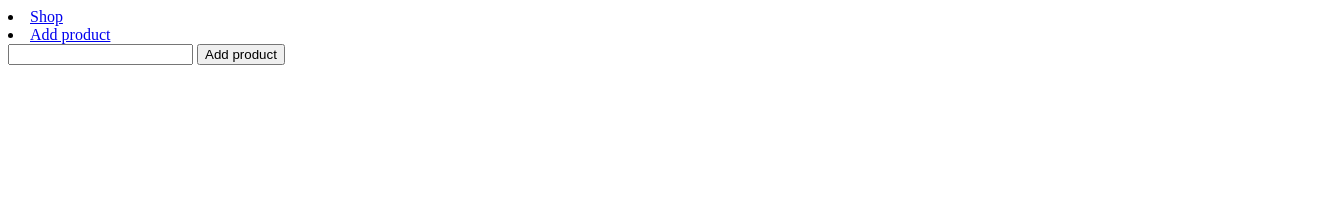
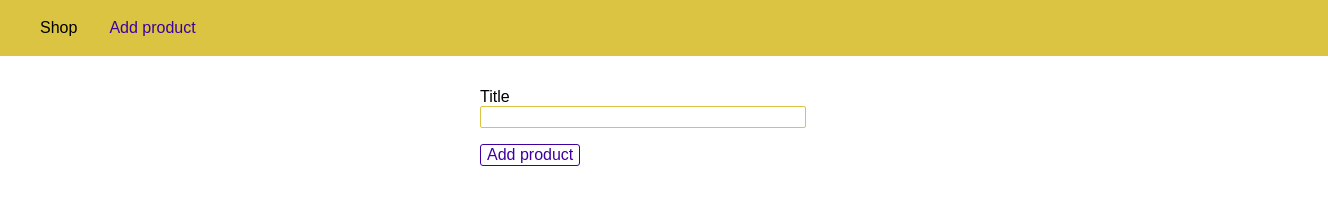
Before and after one commit to PranavBhatia/nodejs-practice, a website: page 3. Express.js/views/add-product.html in a window 1280 px wide. Shown: the whole page, 1328 px wide, since content can reach past the window. Drawn offline with Linux system fonts and the light colour scheme.

Commit message:
Styling pages

```diff
--- a/3. Express.js/views/add-product.html
+++ b/3. Express.js/views/add-product.html
@@ -4,21 +4,112 @@
     <meta charset="UTF-8" />
     <meta name="viewport" content="width=device-width, initial-scale=1.0" />
     <title>Add product</title>
+    <style>
+      body {
+        padding: 0;
+        margin: 0;
+        font-family: sans-serif;
+      }
+
+      main {
+        padding: 1rem;
+      }
+
+      .main-header {
+        width: 100%;
+        height: 3.5rem;
+        background-color: #dbc441;
+        padding: 0 1.5rem;
+      }
+
+      .main-header__nav {
+        height: 100%;
+        display: flex;
+        align-items: center;
+      }
+
+      .main-header__item-list {
+        list-style: none;
+        margin: 0;
+        padding: 0;
+        display: flex;
+      }
+
+      .main-header__item {
+        margin: 0 1rem;
+        padding: 0;
+      }
+
+      .main-header__item a {
+        text-decoration: none;
+        color: black;
+      }
+
+      .main-header__item a:hover,
+      .main-header__item a:active,
+      .main-header__item a.active {
+        color: #3e00a1;
+      }
+
+      .product-form {
+        width: 20rem;
+        max-width: 90%;
+        margin: auto;
+      }
+
+      .form-control {
+        margin: 1rem 0;
+      }
+
+      .form-control label,
+      .form-control input {
+        display: block;
+        width: 100%;
+      }
+
+      .form-control input {
+        border: 1px solid #dbc441;
+        font: inherit;
+        border-radius: 2px;
+      }
+
+      button {
+        font: inherit;
+        border: 1px solid #3e00a1;
+        color: #3e00a1;
+        background: white;
+        border-radius: 3px;
+        cursor: pointer;
+      }
+
+      button:hover,
+      button:active {
+        background-color: #3e00a1;
+        color: white;
+      }
+    </style>
   </head>
   <body>
-    <header>
-      <nav>
-        <li><a href="/">Shop</a></li>
-        <li><a href="/add-product">Add product</a></li>
+    <header class="main-header">
+      <nav class="main-header__nav">
+        <ul class="main-header__item-list">
+          <li class="main-header__item">
+            <a href="/">Shop</a>
+          </li>
+          <li class="main-header__item">
+            <a href="/add-product" class="active">Add product</a>
+          </li>
+        </ul>
       </nav>
     </header>
 
     <main>
-      <form action="/admin/add-product" method="POST">
-        <input type="text" name="title" />
-        <button type="submit">
-          Add product
-        </button>
+      <form class="product-form" action="/admin/add-product" method="POST">
+        <div class="form-control">
+          <label for="title">Title</label>
+          <input type="text" name="title" id="title" />
+        </div>
+        <button type="submit">Add product</button>
       </form>
     </main>
   </body>
```
Also changed, not shown: 3. Express.js/views/shop.html (+57 -4 lines).
